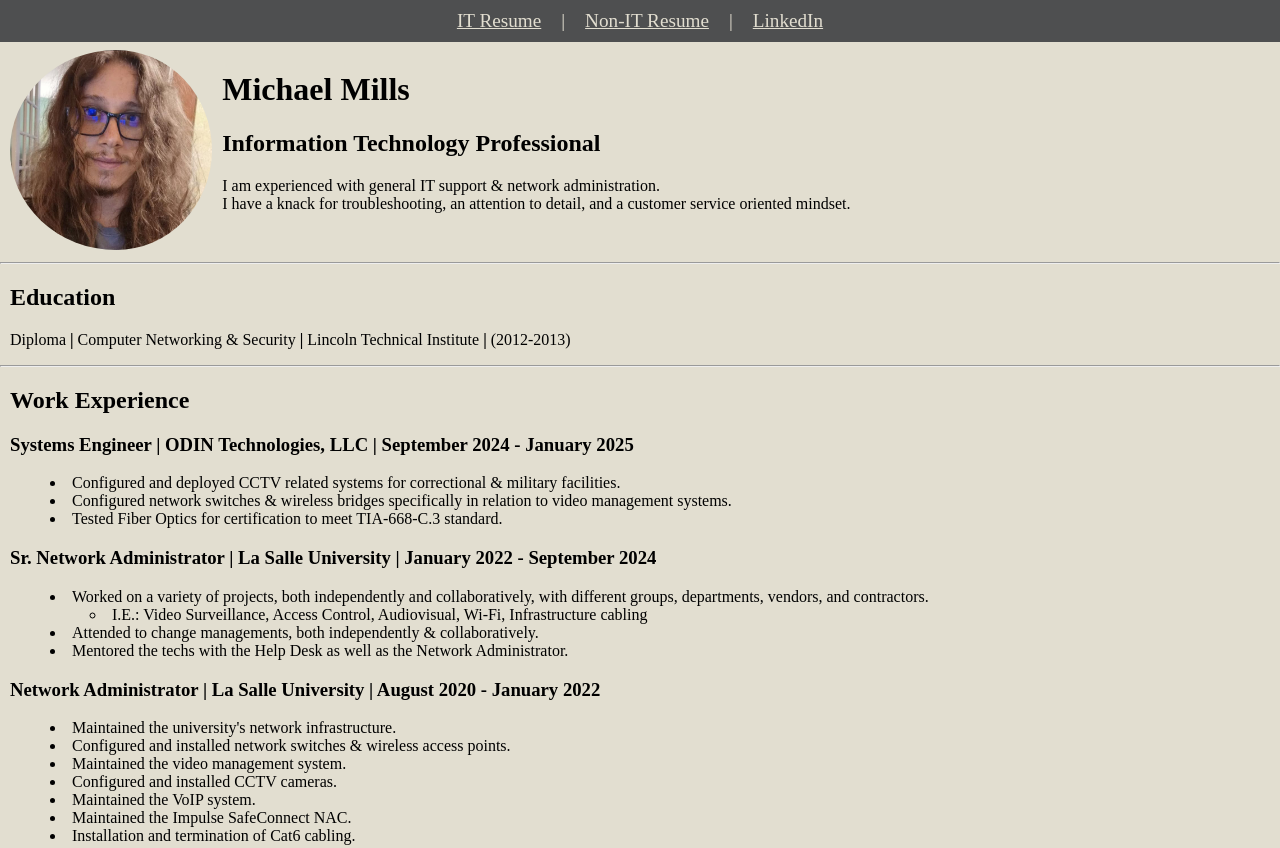
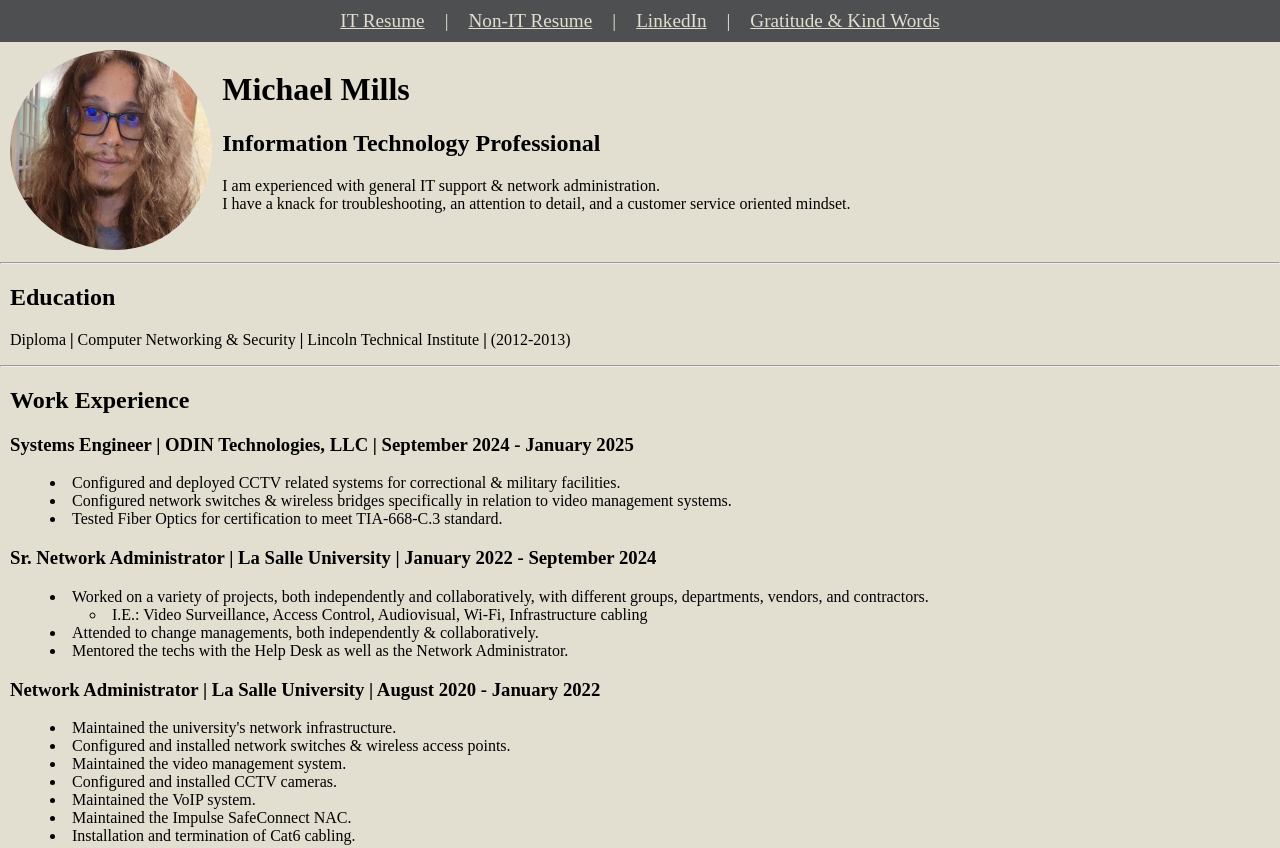
Before and after one commit to OutOfBoredomMike/Resumes, a plain HTML site: page index.html in a window 1280 px wide. Shown: the top 848 px of the page. Drawn offline with Linux system fonts and the light colour scheme.

Commit message:
Update index.html

```diff
--- a/index.html
+++ b/index.html
@@ -25,6 +25,8 @@
                 <a href="./Public/Resume_Non-IT.html">Non-IT Resume</a>
                 <p>|</p>
                 <a href="https://www.linkedin.com/in/michael-mills-23630272/" target="_blank">LinkedIn</a>
+                <p>|</p>
+                <a href="./Public/Messages.html">Gratitude & Kind Words</a>
             </div>
             <!-- Navigation | END -->
 
```
